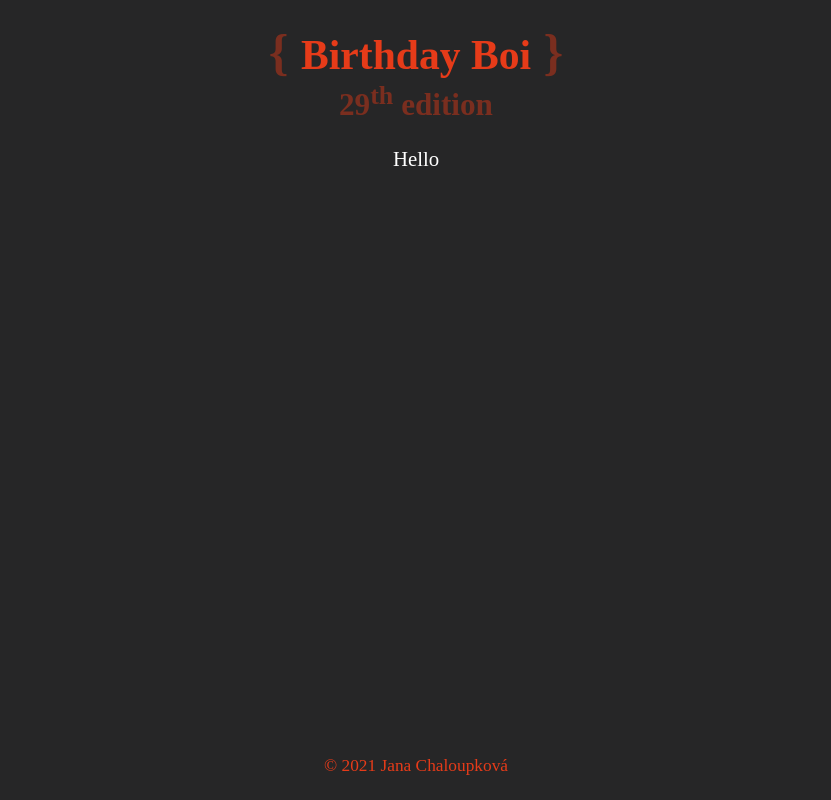
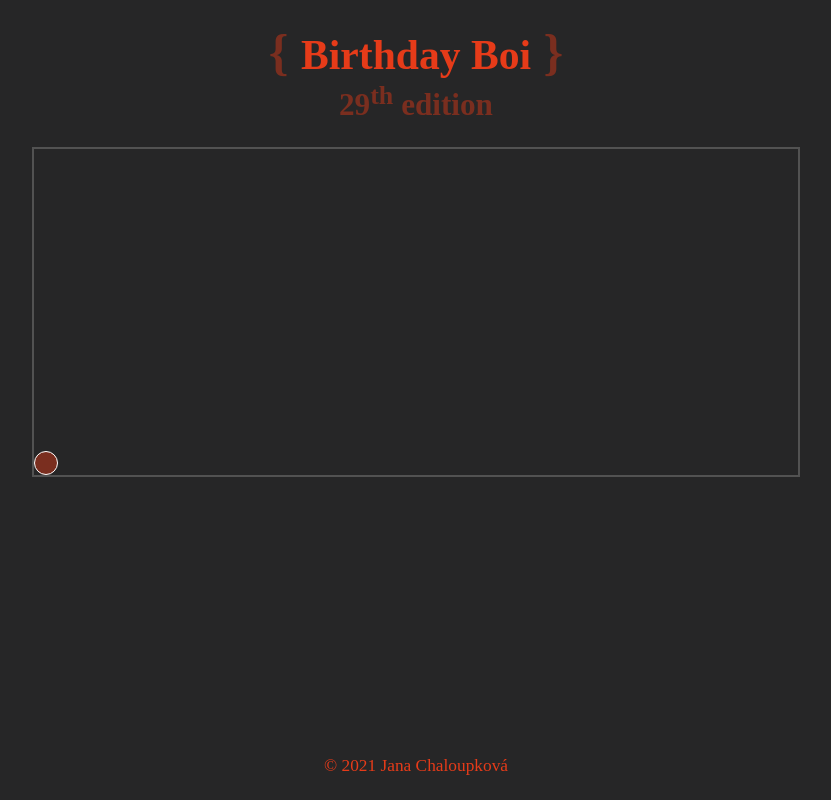
Before and after one commit to agnes97/birthday-boi, a React (Create React App) app: page / in a window 1280 px wide. Shown: the whole page, without its empty margins (224-1055 px from the left). Built offline with nearby package versions, Linux system fonts and the light colour scheme.

Commit message:
🙈 ⚰️

```diff
--- a/src/components/App/index.css
+++ b/src/components/App/index.css
@@ -2,9 +2,9 @@ div.page-wrapper {
   display: flex;
   justify-content: center;
   align-items: center;
-  flex-flow: column wrap;
-  width: inherit;
-  height: 100vh;
+  flex-flow: column;
+  width: 100vw;
+  min-height: 100vh;
   margin: 0 auto;
   text-align: center;
   padding: 1.5rem 0;
@@ -12,6 +12,6 @@ div.page-wrapper {
 
 main {
   flex-grow: 1;
-  width: 100%;
+  width: inherit;
   padding: 1.5rem 0;
 }
--- /dev/null
+++ b/src/games/RunAndJump/index.css
@@ -0,0 +1,19 @@
+section.game-box {
+    position: relative;
+    max-width: 60%;
+    aspect-ratio: 21 / 9;
+    margin: 0 auto;
+    border: 0.15rem solid var(--background-secondary-color-light);
+}
+
+/* TODO: Style .game-box for mobile! */
+
+section.game-box > .ball {
+    position: absolute;
+    bottom: 0;
+    width: 1.5rem;
+    aspect-ratio: 1 / 1;
+    border-radius: 50%;
+    background-color: var(--text-secondary-color-dark);
+    border: 0.1rem solid var(--text-primary-color);
+}
--- a/src/games/RunAndJump/index.tsx
+++ b/src/games/RunAndJump/index.tsx
@@ -1,9 +1,55 @@
-import { FC } from 'react'
+import { FC, useCallback, useEffect, useRef, useState } from 'react'
+import './index.css'
 
-const RunAndJump: FC = () => (
-    <section>
-        Hello
-    </section>
-)
+const RunAndJump: FC = () => {
+    const [isJumping, setIsJumping] = useState<boolean>(false)
+    const [position, setPosition] = useState<number>(0)
+    const positionRef = useRef(position)
+
+    // CONTROL JUMPING
+    const jump = useCallback(() => {
+        const ball = document.querySelector<HTMLElement>('.ball')
+
+        let timerId = setInterval(() => {
+            if (positionRef.current === 3) { // move down
+                console.log("down")
+                clearInterval(timerId)
+                setPosition(positionRef.current = 0)
+                ball ? ball.style.bottom = positionRef.current + 'rem' : console.log('nothing here')
+                setIsJumping(false)
+
+            } else if (position === 0) { // move up
+                clearInterval(timerId)
+
+                let upTimerId = setInterval(() => {
+                    console.log("up")
+                    setPosition(positionRef.current = 3)
+                    ball ? ball.style.bottom = positionRef.current + 'rem' : console.log('nothing here')
+                    clearInterval(upTimerId)
+                    setIsJumping(true)
+                }, 20)
+            }
+        }, 20)
+    }, [position])
+
+    // CONTROL GAME WITH SPACE KEY
+    const controlGame = useCallback((event) => {
+        if (event.keyCode === 32) {
+            if (!isJumping) {
+                jump()
+            }
+        }
+    }, [isJumping, jump])
+
+    useEffect(() => {
+        document.addEventListener('keyup', controlGame)
+    }, [controlGame, position])
+
+    return (
+        <section className='game-box'>
+            <div className='ball' />
+        </section>
+    )
+}
 
 export default RunAndJump
--- a/src/theme/variables.css
+++ b/src/theme/variables.css
@@ -1,5 +1,6 @@
 :root {
     --background-primary-color: hsl(240, 1%, 15%);
+    --background-secondary-color-light: hsl(0, 0%, 32%);
 
     --text-primary-color: hsl(0, 0%, 100%);
     --text-secondary-color-light: hsl(10, 80%, 50%);
```
